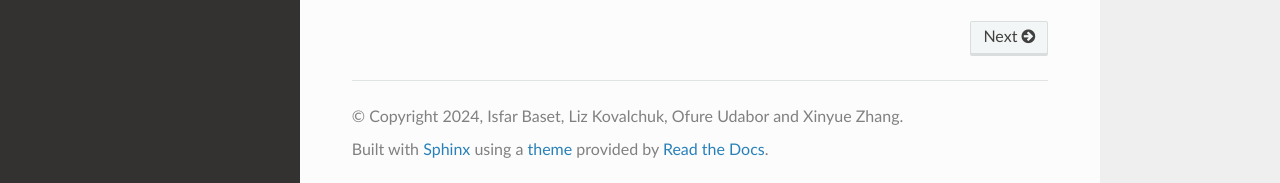
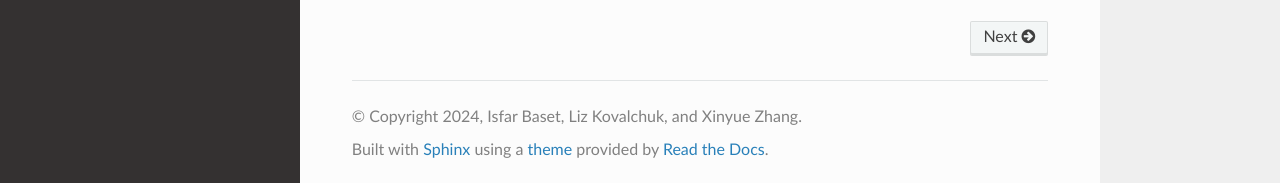
Before and after one commit to isfarbaset/dsan-5400-final-project, a Sphinx documentation site: the page built from docs/index.md, in a window 1280 px wide and 900 px high, scrolled down 676 px. Shown: the part 714-897 px from the top of the window. Built offline with Sphinx 7.4.7 and the Read the Docs theme 3.1.0, drawn with Linux system fonts in a browser that asks for light colours; pages that are not in the unit, such as notebooks, are missing from menus.

Commit message:
practice commit

```diff
--- a/docs/conf.py
+++ b/docs/conf.py
@@ -7,8 +7,8 @@
 # -- Project information -----------------------------------------------------
 
 project = u"5400_final_prj"
-copyright = u"2024, Isfar Baset, Liz Kovalchuk, Ofure Udabor and Xinyue Zhang"
-author = u"Isfar Baset, Liz Kovalchuk, Ofure Udabor and Xinyue Zhang"
+copyright = u"2024, Isfar Baset, Liz Kovalchuk, and Xinyue Zhang"
+author = u"Isfar Baset, Liz Kovalchuk, and Xinyue Zhang"
 
 # -- General configuration ---------------------------------------------------
 
```
